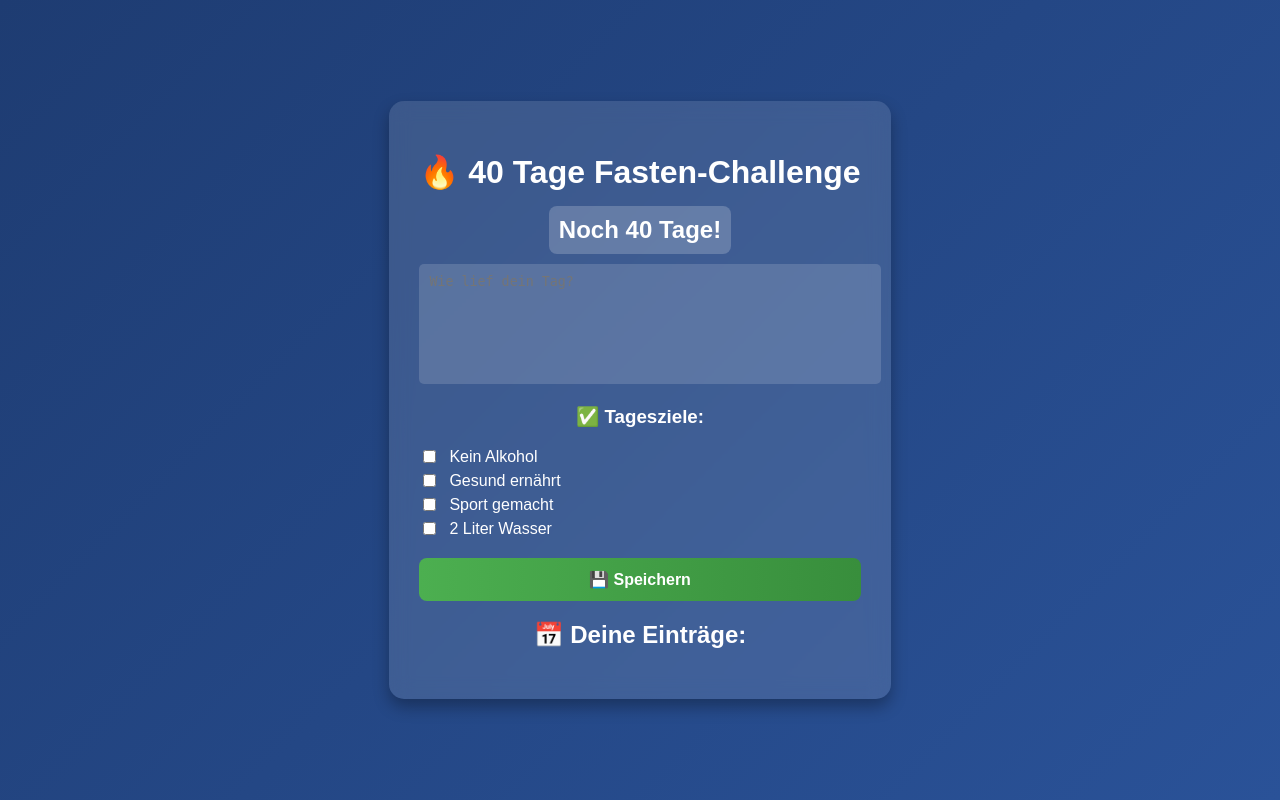
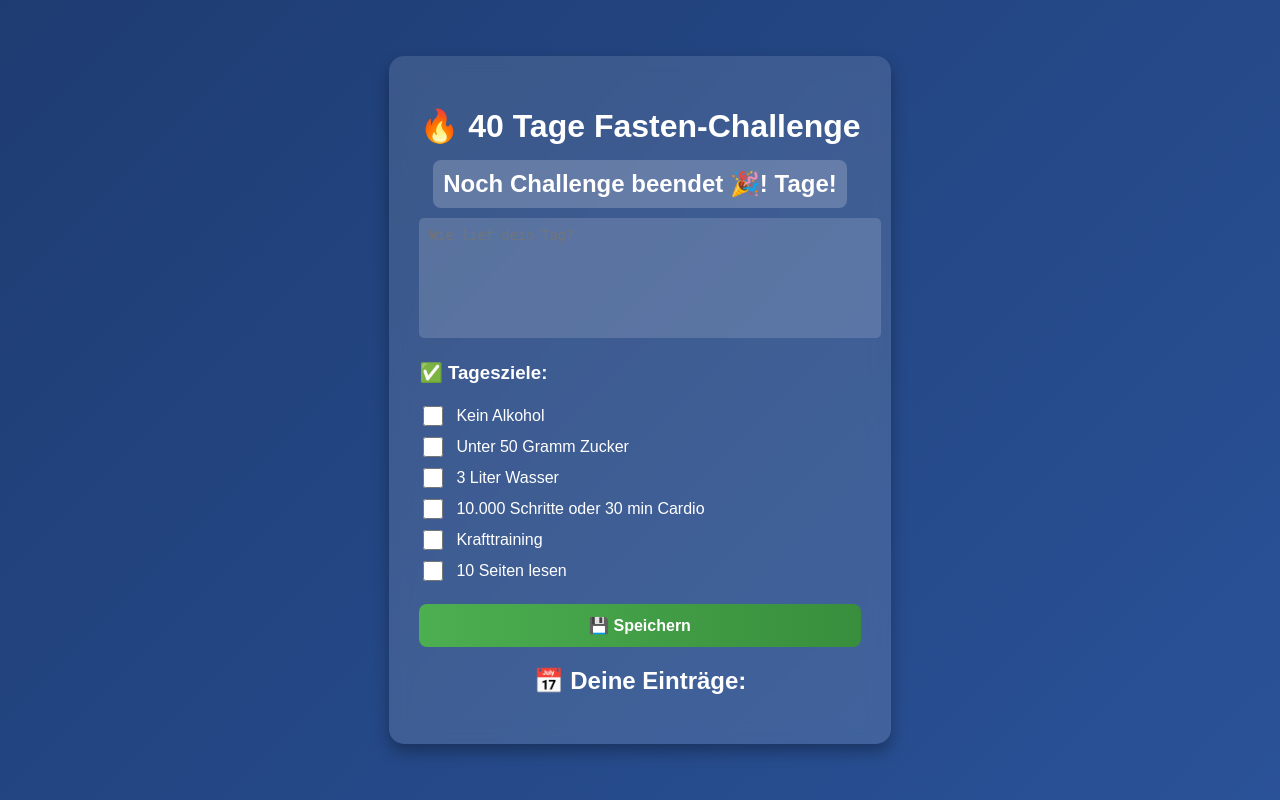
Before and after one commit to quentin050602/meine-website, a Flask app: page /fasten_challenge in a window 1280 px wide. Run offline with Flask 3, Linux system fonts and the light colour scheme; the visitor is signed in with stand-in values (Sample User, id 1); data that the repository does not hold is empty; some libraries are stand-ins or nearby versions.

Commit message:
challenge

```diff
--- a/app.py
+++ b/app.py
@@ -136,6 +136,7 @@
         "diet_macros": diet_macros
     }
 
+
 # **Route: Fasten-Challenge (Speichern & Anzeigen)**
 @app.route('/fasten_challenge', methods=['GET', 'POST'])
 @login_required
@@ -144,32 +145,36 @@
     cur = conn.cursor()
 
     if request.method == 'POST':
-        # Daten aus dem Formular abrufen
+        # 🌟 Daten aus dem Formular abrufen
         journal_entry = request.form['journal_entry']
         goal_alcohol_free = 'goal_alcohol_free' in request.form
         goal_healthy_food = 'goal_healthy_food' in request.form
+        goal_water = 'goal_water' in request.form
+        goal_cardio = 'goal_cardio' in request.form
         goal_exercise = 'goal_exercise' in request.form
-        goal_water = 'goal_water' in request.form
+        goal_reading = 'goal_reading' in request.form
 
-        # Eintrag in die Datenbank speichern
+        # 📝 Eintrag in die Datenbank speichern
         cur.execute(
-            '''INSERT INTO fasting_challenge (user_id, journal_entry, goal_alcohol_free, goal_healthy_food, goal_exercise, goal_water)
-               VALUES (%s, %s, %s, %s, %s, %s)''',
-            (current_user.id, journal_entry, goal_alcohol_free, goal_healthy_food, goal_exercise, goal_water)
+            '''INSERT INTO fasting_challenge (user_id, journal_entry, goal_alcohol_free, goal_healthy_food, goal_water, goal_cardio, goal_exercise, goal_reading, date)
+               VALUES (%s, %s, %s, %s, %s, %s, %s, %s, CURRENT_DATE)''',
+            (current_user.id, journal_entry, goal_alcohol_free, goal_healthy_food, goal_water, goal_cardio, goal_exercise, goal_reading)
         )
         conn.commit()
         flash("✅ Dein Eintrag wurde gespeichert!", "success")
 
-    # Vergangene Einträge abrufen
-    cur.execute('SELECT date, journal_entry, goal_alcohol_free, goal_healthy_food, goal_exercise, goal_water FROM fasting_challenge WHERE user_id = %s ORDER BY date DESC', (current_user.id,))
+    # 📅 Vergangene Einträge abrufen (neueste zuerst)
+    cur.execute(
+        '''SELECT date, journal_entry, goal_alcohol_free, goal_healthy_food, goal_water, goal_cardio, goal_exercise, goal_reading
+           FROM fasting_challenge
+           WHERE user_id = %s
+           ORDER BY date DESC''', (current_user.id,))
     entries = cur.fetchall()
 
     cur.close()
     conn.close()
 
     return render_template('fasten_challenge.html', entries=entries)
-
-
 
 
 
--- a/templates/fasten_challenge.html
+++ b/templates/fasten_challenge.html
@@ -6,6 +6,7 @@
     <title>40 Tage Fasten-Challenge</title>
     <script src="https://kit.fontawesome.com/a076d05399.js" crossorigin="anonymous"></script>
     <style>
+        /* 🌟 Allgemeine Stile */
         body {
             font-family: 'Arial', sans-serif;
             margin: 0;
@@ -20,6 +21,7 @@
             flex-direction: column;
         }
 
+        /* 🌟 Haupt-Container */
         .container {
             max-width: 500px;
             background: rgba(255, 255, 255, 0.12);
@@ -58,6 +60,12 @@
             resize: none;
         }
 
+        /* 🌟 Checkliste */
+        .checklist {
+            margin-top: 20px;
+            text-align: left;
+        }
+
         .checklist label {
             display: flex;
             align-items: center;
@@ -66,6 +74,13 @@
             margin: 5px 0;
         }
 
+        input[type="checkbox"] {
+            width: 20px;
+            height: 20px;
+            accent-color: #4CAF50;
+        }
+
+        /* 🌟 Button */
         .button {
             padding: 12px;
             font-size: 16px;
@@ -78,6 +93,12 @@
             transition: all 0.3s ease-in-out;
             width: 100%;
             margin-top: 15px;
+        }
+
+        .button:hover {
+            transform: scale(1.05);
+            background: linear-gradient(90deg, #388E3C, #2E7D32);
+            box-shadow: 0 8px 16px rgba(76, 175, 80, 0.4);
         }
 
         .entry-box {
@@ -109,10 +130,12 @@
             <textarea name="journal_entry" placeholder="Wie lief dein Tag?" required></textarea>
             <div class="checklist">
                 <h3>✅ Tagesziele:</h3>
-                <label><input type="checkbox" name="goal_alcohol_free"> Kein Alkohol</label>
-                <label><input type="checkbox" name="goal_healthy_food"> Gesund ernährt</label>
-                <label><input type="checkbox" name="goal_exercise"> Sport gemacht</label>
-                <label><input type="checkbox" name="goal_water"> 2 Liter Wasser</label>
+                <label><input type="checkbox" name="goal_alcohol_free"> Kein Alkohol </label>
+                <label><input type="checkbox" name="goal_healthy_food"> Unter 50 Gramm Zucker </label>
+                <label><input type="checkbox" name="goal_water"> 3 Liter Wasser </label>
+                <label><input type="checkbox" name="goal_cardio"> 10.000 Schritte oder 30 min Cardio</label>
+                <label><input type="checkbox" name="goal_exercise"> Krafttraining </label>
+                <label><input type="checkbox" name="goal_reading"> 10 Seiten lesen </label>
             </div>
             <button class="button" type="submit">💾 Speichern</button>
         </form>
@@ -123,10 +146,32 @@
                 <strong>{{ entry[0] }}</strong>
                 <p>{{ entry[1] }}</p>
                 <p>✅ {{ "✔" if entry[2] else "❌" }} Kein Alkohol</p>
-                <p>🥗 {{ "✔" if entry[3] else "❌" }} Gesund gegessen</p>
-                <p>🏋️‍♂️ {{ "✔" if entry[4] else "❌" }} Sport gemacht</p>
+                <p>🥗 {{ "✔" if entry[3] else "❌" }} Unter 50 Gramm Zucker</p>
+                <p>💧 {{ "✔" if entry[4] else "❌" }} 3 Liter Wasser </p>
+                <p>👣 {{ "✔" if entry[5] else "❌" }} 10.000 Schritte / 30 min Cardio </p>
+                <p>🏋️‍♂️ {{ "✔" if entry[6] else "❌" }} Krafttraining </p>
+                <p>📚 {{ "✔" if entry[7] else "❌" }} 10 Seiten lesen </p>
             </div>
         {% endfor %}
     </div>
+
+    <script>
+        function updateDaysLeft() {
+            const startDate = new Date("2024-03-05"); // Startdatum der Challenge
+            const endDate = new Date("2024-04-19"); // Enddatum der Challenge
+            const today = new Date();
+
+            if (today < startDate) {
+                document.getElementById("daysLeft").innerText = "Startet am 5. März!";
+            } else if (today > endDate) {
+                document.getElementById("daysLeft").innerText = "Challenge beendet 🎉!";
+            } else {
+                const diffTime = endDate - today;
+                const diffDays = Math.ceil(diffTime / (1000 * 60 * 60 * 24)); // Differenz in Tagen
+                document.getElementById("daysLeft").innerText = diffDays + " Tage übrig!";
+            }
+        }
+        updateDaysLeft();
+    </script>
 </body>
 </html>
```
